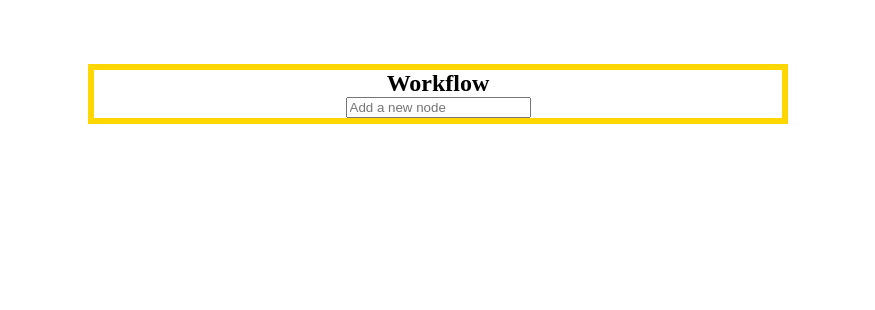
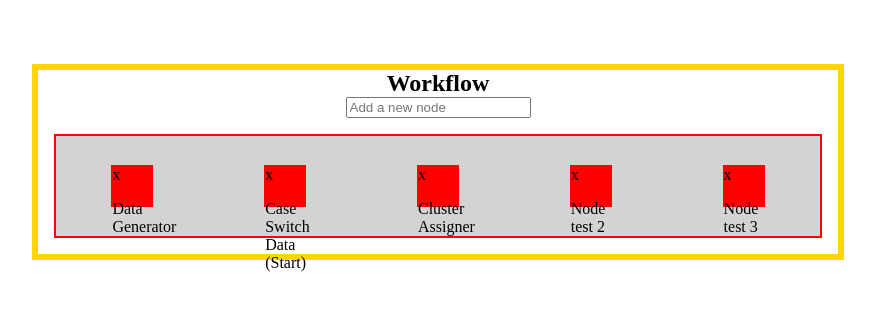
Before and after one commit to tomrenard/workflow-knime, a React (Create React App) app: page / in a window 1280 px wide. Shown: the top 310 px of the page, without its empty margins (202-1077 px from the left). Built offline with nearby package versions, Linux system fonts and the light colour scheme.

Commit message:
added nodes workflow

```diff
--- /dev/null
+++ b/src/components/Canva.js
@@ -0,0 +1,29 @@
+/* eslint-disable react/prop-types */
+import React from 'react';
+import styled from 'styled-components';
+import Nodes from './Nodes';
+
+const CanvaSectionStyles = styled.section`
+  background: lightgrey;
+  min-height: 100px;
+  margin: 1rem;
+
+`;
+
+const CanvaStyles = styled.div`
+  display: flex;
+  justify-content: space-around;
+  align-items: center;
+  height: 100px;
+  border: 2px solid red;
+`;
+
+export default function Canva({ nodes }) {
+  return (
+    <CanvaSectionStyles>
+      <CanvaStyles>
+        <Nodes nodes={nodes}/>
+      </CanvaStyles>
+    </CanvaSectionStyles>
+  )
+}
--- /dev/null
+++ b/src/components/Node.js
@@ -0,0 +1,29 @@
+import React, { useState } from 'react';
+import styled from 'styled-components';
+
+const NodeStyle = styled.div`
+  width: 40px;
+  height: 40px;
+  border: 1px solid red;
+  background-color: red;
+`;
+
+// eslint-disable-next-line react/prop-types
+export default function Node({ name }) {
+  const [display, setDisplay] = useState(true);
+  function handleClick() {
+    setDisplay(false);
+  }
+  return (
+    <>
+    {display ?
+    <NodeStyle>
+      <span onClick={handleClick}>x</span>
+      <p>{name}</p>
+    </NodeStyle>
+    :
+    null
+  }
+    </>
+  )
+}
--- /dev/null
+++ b/src/components/Nodes.js
@@ -0,0 +1,14 @@
+/* eslint-disable react/prop-types */
+import React  from 'react';
+import Node from './Node';
+
+
+export default function Nodes({nodes}) {
+  return (
+    <>
+      { nodes.map((node) => {
+       return <Node key={node.name} name={node.name} />
+      }) }
+    </>
+  )
+}
--- a/src/components/NodesList.js
+++ b/src/components/NodesList.js
@@ -1,3 +1,4 @@
+/* eslint-disable react/prop-types */
 import React from "react";
 import PropTypes from "prop-types";
 
@@ -8,6 +9,7 @@ export default function NodesList({ nodesList = [] }) {
         if (node) {
           return (
             <div key={node.name}>
+              <button >+</button>
               <h1>{node.name}</h1>
             </div>
           );
--- a/src/components/SearchParams.js
+++ b/src/components/SearchParams.js
@@ -1,8 +1,9 @@
+/* eslint-disable react/prop-types */
 import React, { useEffect, useState } from "react";
 import PropTypes from "prop-types";
 import NodesList from "./NodesList";
 
-export default function SearchParams({ nodes }) {
+export default function SearchParams({ nodes, modifyObject }) {
   const [input, setInput] = useState('');
   const [nodesList, setNodesList] = useState();
   const [isShown, setIsShown] = useState(false);
@@ -28,7 +29,7 @@ export default function SearchParams({ nodes }) {
         <input value={input} placeholder="Add a new node" onChange={updateInput} />
       </div>
       {isShown ?
-      <NodesList nodesList={nodesList} />
+      <NodesList modifyObject={modifyObject} nodesList={nodesList} />
       :
       null
       }
--- a/src/components/Workflow.js
+++ b/src/components/Workflow.js
@@ -2,15 +2,17 @@ import React from "react";
 import styled from "styled-components";
 import SearchParams from "./SearchParams";
 import PropTypes from "prop-types";
+import Canva from "./Canva";
 
 const WorkflowSectionStyles = styled.section`
-  max-width: 700px;
-  max-height: 700px;
+  max-width: 800px;
+  max-height: 800px;
   margin: 4rem auto;
+  border: 6px solid gold;
+
 `;
 
 const WorkflowDivStyles = styled.div`
-  border: 6px solid gold;
   text-align: center;
 `;
 
@@ -23,6 +25,7 @@ export default function Workflow({ nodes }) {
         </div>
         <SearchParams nodes={nodes} />
       </WorkflowDivStyles>
+      <Canva nodes={nodes} />
     </WorkflowSectionStyles>
   );
 }
--- a/src/data/nodes.js
+++ b/src/data/nodes.js
@@ -4,21 +4,30 @@ const nodes = [
     color: "orange",
     type: "Source",
     entry: 1,
-    display: true,
   },
   {
     name: "Case Switch Data (Start)",
     color: "yellow",
     type: "Manipulator",
     entry: 2,
-    display: true,
   },
   {
     name: "Cluster Assigner",
     color: "orange",
     type: "source",
     entry: 3,
-    display: true,
+  },
+  {
+    name: "Node test 2",
+    color: "blue",
+    type: "test",
+    entry: 1,
+  },
+  {
+    name: "Node test 3",
+    color: "green",
+    type: "test",
+    entry: 3,
   },
 ];
 
--- a/src/styles/GlobalStyles.js
+++ b/src/styles/GlobalStyles.js
@@ -1,6 +1,12 @@
 import { createGlobalStyle } from "styled-components";
 
 const GlobalStyles = createGlobalStyle`
+  :root {
+    --dot-size: 1px;
+    --dot-space: 22px;
+    --bg-color: hsl(256,256,256);
+    --dot-color: hsl(256,33,70);
+  }
   body {
     font-size: 1rem;
     height: 100%;
```
